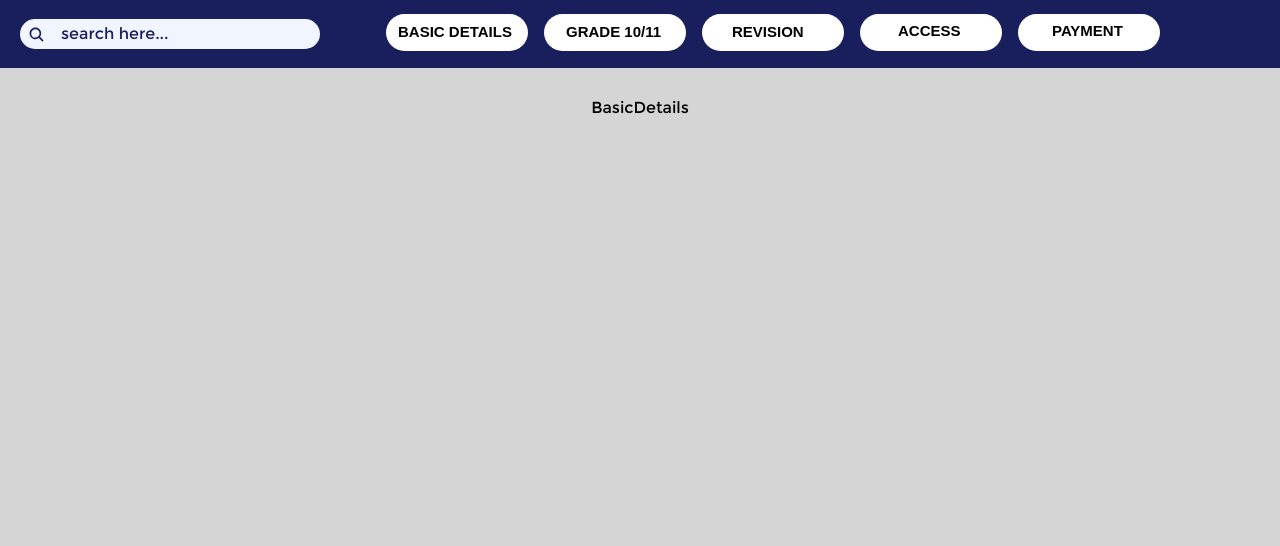
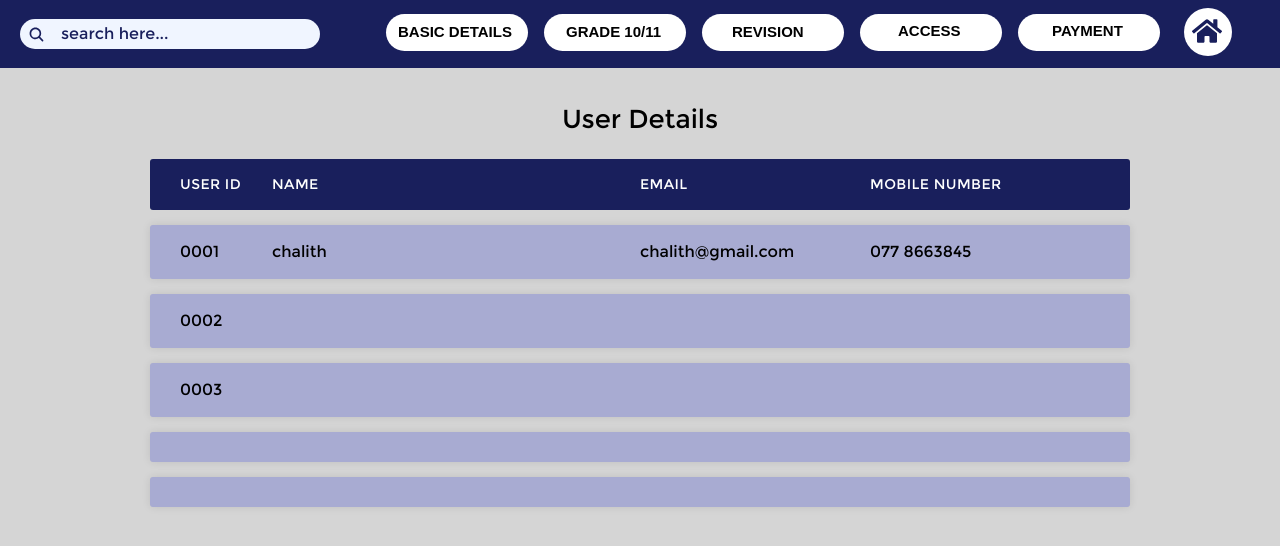
Before and after one commit to IsharaWanninayaka/LMSproject, a React (Create React App) app: page /adminlogin/admindashboard/basicdetails in a window 1280 px wide. Shown: the top 546 px of the page. Built offline with nearby package versions, Linux system fonts and the light colour scheme.

Commit message:
Admin panel update

```diff
--- a/src/components/admin/admin-components/navigateBar/HeaderBar.jsx
+++ b/src/components/admin/admin-components/navigateBar/HeaderBar.jsx
@@ -2,6 +2,7 @@ import React from 'react'
 import '../../admin-style/headerbar.css';
 import SearchBox from '../SearchBox';
 import { Link } from 'react-router-dom';
+import { FaHome } from "react-icons/fa";
 
 
 const HeaderBar = () => {
@@ -35,6 +36,13 @@ const HeaderBar = () => {
         <div className=' w-[142px] h-[37px] bg-[#ffffff] rounded-[50px] mt-[14px] ml-4 hover:bg-[#f8fc10]'>
             <p className='m-auto text-[15px] font-montserat font-bold mt-[6px] ml-[34px] w-[142px]'>PAYMENT</p>
         </div>
+        <Link to="/adminlogin/admindashboard">
+        <div className='bg-[#ffffff] mt-[8px] ml-6 rounded-[50px]  w-12 h-12 hover:bg-[#f8fc10]'>
+            <div className='mt-[8px] ml-[8px] pt-2'><FaHome size={30} color='#191F5C'/></div>
+        </div>
+        </Link>
+
+
 
 
     </div>
--- a/src/components/admin/admin-panels/AdminDashboard.jsx
+++ b/src/components/admin/admin-panels/AdminDashboard.jsx
@@ -1,5 +1,7 @@
 import React from 'react'
 import HeaderBar from '../admin-components/navigateBar/HeaderBar';
+import { Link } from 'react-router-dom';
+
 
 function AdminDashboard() {
   return (
@@ -7,9 +9,12 @@ function AdminDashboard() {
          <HeaderBar/>
 
          <div>
-            <div className=' w-[1060PX] h-[48px] rounded-[11px] bg-[rgb(25,31,92)] m-auto mt-10'>
-                <p className=' text-[32px] text-white text-center font-montserat font-bold'>LOAD DATA</p>
+          <Link to="/adminlogin/admindashboard/basicdetails">
+            <div className=' w-[1060PX] h-[48px] rounded-[11px] bg-[rgb(25,31,92)] m-auto mt-10 '>
+                <p className=' text-[32px] text-white text-center font-montserat font-bold hover:text-[#f8fc10]'>LOAD DATA</p>
             </div>
+          </Link>
+
 
          </div>
 
--- a/src/components/admin/admin-panels/BasicDetails.jsx
+++ b/src/components/admin/admin-panels/BasicDetails.jsx
@@ -1,17 +1,55 @@
 import React from 'react'
 import HeaderBar from '../admin-components/navigateBar/HeaderBar'
+import "../admin-style/basicdetails.scss"
 
 function BasicDetails() {
   return (
     <div>
-      <HeaderBar/>
+        <HeaderBar/>
 
-      <div className='text-center mt-7'>
-         BasicDetails
+      <div className='mt-8'>
+        <div class="container">
+          <h2>User Details</h2>
+          <ul class="res-table">
+            <li class="table-header">
+              <div class="col col-1">User Id</div>
+              <div class="col col-2">Name</div>
+              <div class="col col-3">Email</div>
+              <div class="col col-4">Mobile Number</div>
+            </li>
+            <li class="table-row">
+              <div class="col col-1" data-label="User Id">0001</div>
+              <div class="col col-2" data-label="User Name">chalith</div>
+              <div class="col col-3" data-label="User Email">chalith@gmail.com</div>
+              <div class="col col-4" data-label="Mobile Number">077 8663845</div>
+            </li>
+            <li class="table-row">
+              <div class="col col-1" data-label="Job User">   0002  </div>
+              <div class="col col-2" data-label="User Name">     </div>
+              <div class="col col-3" data-label="User Email">    </div>
+              <div class="col col-4" data-label="Mobile Number">    </div>
+            </li>
+            <li class="table-row">
+              <div class="col col-1" data-label="User Id">    0003 </div>
+              <div class="col col-2" data-label="User Name">    </div>
+              <div class="col col-3" data-label="User Email">    </div>
+              <div class="col col-4" data-label="Mobile Number">   </div>
+            </li>
+            <li class="table-row">
+              <div class="col col-1" data-label="User Id">     </div>
+              <div class="col col-2" data-label="User Name">     </div>
+              <div class="col col-3" data-label="User Email">      </div>
+              <div class="col col-4" data-label="Mobile Number">      </div>
+            </li>
+            <li class="table-row">
+              <div class="col col-1" data-label="User Id">     </div>
+              <div class="col col-2" data-label="User Name">     </div>
+              <div class="col col-3" data-label="User Email">      </div>
+              <div class="col col-4" data-label="Mobile Number">      </div>
+            </li>
+          </ul>
+        </div>
       </div>
-
-
-
     </div>
 
 
--- /dev/null
+++ b/src/components/admin/admin-style/basicdetails.scss
@@ -0,0 +1,87 @@
+
+@font-face {
+  font-family: montbold;
+  src: url(../../../fonts/Montserrat-Bold.ttf);
+}
+@font-face {
+  font-family: montregular;
+  src: url(../../../fonts/Montserrat-Regular.ttf);
+}
+  .container {
+    max-width: 1000px;
+    margin-left: auto;
+    margin-right: auto;
+    padding-left: 10px;
+    padding-right: 10px;
+  }
+
+  h2 {
+    font-size: 26px;
+    margin: 20px 0;
+    text-align: center;
+    small {
+      font-size: 0.5em;
+    }
+  }
+
+  .res-table {
+    li {
+      border-radius: 3px;
+      padding: 15px 30px;
+      display: flex;
+      justify-content: space-between;
+      margin-bottom: 15px;
+    }
+    .table-header {
+      background-color: #191F5C;
+      font-size: 14px;
+      text-transform: uppercase;
+      letter-spacing: 0.03em;
+      color: white;
+    }
+    .table-row {
+      background-color: #a8abd2;
+      box-shadow: 0px 0px 9px 0px rgba(0,0,0,0.1);
+    }
+    .col-1 {
+      flex-basis: 10%;
+    }
+    .col-2 {
+      flex-basis: 40%;
+    }
+    .col-3 {
+      flex-basis: 25%;
+    }
+    .col-4 {
+      flex-basis: 25%;
+    }
+
+    @media all and (max-width: 767px) {
+      .table-header {
+        display: none;
+      }
+
+      // .table-row{
+      // }
+
+      li {
+        display: block;
+      }
+      .col {
+
+        flex-basis: 100%;
+
+      }
+      .col {
+        display: flex;
+        padding: 10px 0;
+        &:before {
+          color: #6C7A89;
+          padding-right: 10px;
+          content: attr(data-label);
+          flex-basis: 50%;
+          text-align: right;
+        }
+      }
+    }
+  }
```
